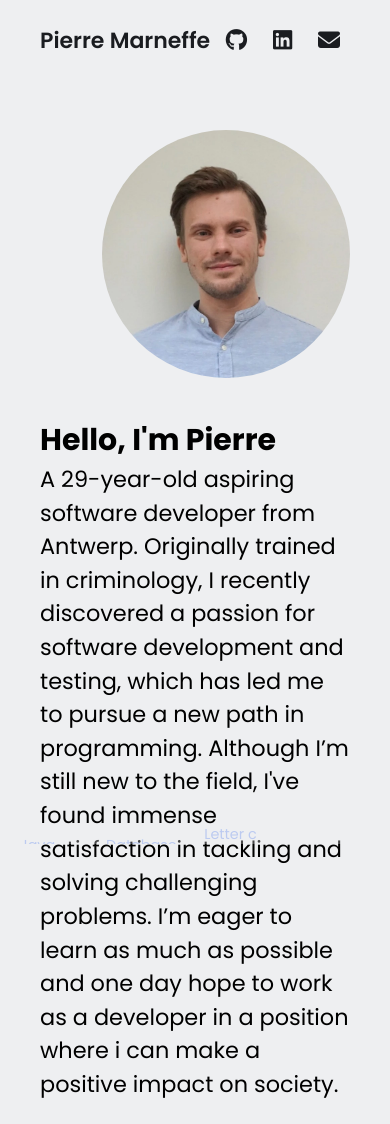
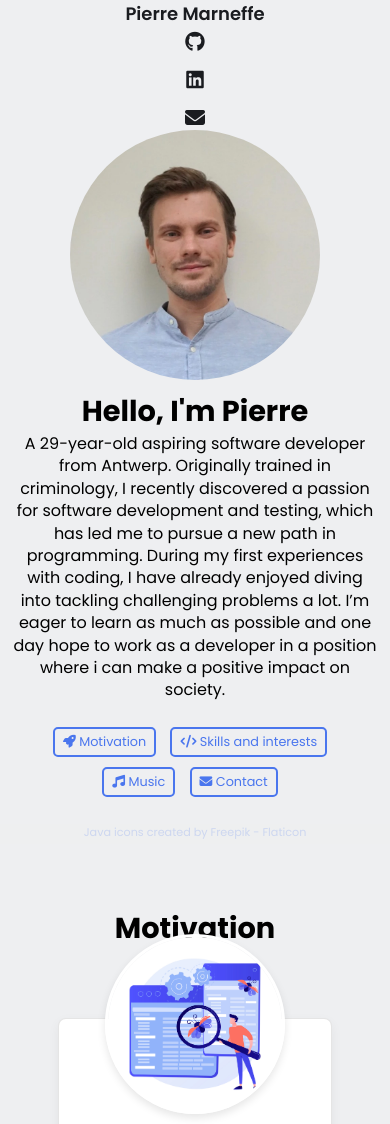
Before and after one commit to Cain9unit/Portfolio, a plain HTML site: page index.html in a window 390 px wide. Shown: the top 1124 px of the page. Drawn offline with Linux system fonts and the light colour scheme.

Commit message:
added functionality of the contact me form
also made the site more responsive for small phones and laptops. this still needs an update as the video overflows.

```diff
--- a/index.html
+++ b/index.html
@@ -47,9 +47,8 @@
                 <p>A 29-year-old aspiring software developer from Antwerp.
                     Originally trained in criminology, I recently discovered a passion for
                      software development and testing, which has led me to pursue a
-                     new path in programming. Although I’m still new to the field,
-                      I've found immense satisfaction in tackling and solving challenging
-                       problems. I’m eager to learn as much as possible and one day hope to work
+                     new path in programming.
+                     During my first experiences with coding, I have already enjoyed diving into tackling challenging problems a lot. I’m eager to learn as much as possible and one day hope to work
                        as a developer in a position where i can make a positive impact on society.
                 </p>
               <div class="links">
@@ -92,7 +91,7 @@
                 <div class="card">
                 <p> Though I didn’t land the job due to my lack of experience, the process inspired me to
                    earn an ISTQB certification and continue exploring software testing in-depth. I began networking
-                    with professionals in the field, and they encouraged me to look into <span>Campus 19</span>,
+                    with professionals in the field, and they encouraged me to look into <span> Campus 19</span>,
                      a free coding bootcamp.  Initially, the prospect of learning to code was intimidating-developers
                       had always seemed like the magicians of our time, and I questioned if I could keep up.
                        Still, I decided to take the leap, and <span>in September, I dedicated myself fully to
@@ -104,7 +103,9 @@
                 </div>
 
                 <div class="card">
-                <p>The intensive month-long “Piscine” was eye-opening. Coding was as challenging as I’d imagined, but also very rewarding. I studied alongside people from all backgrounds, tackling complex problems without any teachers to guide us. This experience showed me that with enough dedication and perseverance, I could master new skills—and, for the first time, I felt certain about the direction I wanted my career to take.
+                <p>The intensive month-long <span>“Piscine”</span> was eye-opening. Coding was as challenging as I’d imagined, but also very rewarding.
+                  I studied alongside people from all backgrounds, tackling complex problems without any teachers to guide us.
+                  This experience showed me that with enough <span>dedication and perseverance</span>, I could build these new skills—and, for the first time, <span>I felt certain about the direction I wanted my career to take.</span>
                 </p>
                   <div class="image-container">
                     <img src="images/team.webp" alt="Descriptive text" class="card-image">
@@ -112,7 +113,7 @@
                 </div>
 
                 <div class="card">
-                <p>Since October, I have been continuing my studies on my own through The Odin Project, though I miss the interaction with other students. This journey has been transformative, and I’m excited to continue developing my skills and connecting with others in the tech community.
+                <p>Since October, I have been continuing my studies on my own through The Odin Project, though I <span>miss the interaction with other students </span>. This journey has been transformative, and I’m excited to continue developing my skills and connecting with others in the tech community.
                 </p>
                   <div class="image-container">
                     <img src="images/solo.webp" alt="Descriptive text" class="card-image">
@@ -125,7 +126,7 @@
         <section id= "skills-link" class="skills-section">
           <h2>Skills and interests</h2>
           <div class="text">
-            In this section, I will cover what I have learned so far and what I plan to explore next. This isn’t a comprehensive list, but it gives a general idea of my roadmap on the journey to becoming a developer.
+            In this section, I will cover what I have learned so far and what I plan to explore next. This is not a comprehensive list, but it gives a general idea of my roadmap on the journey to becoming a developer.
           </div>
           <div class="cells">
             <div class="cell">
@@ -228,7 +229,7 @@
              I hope u enjoyed my first website. I am planning to update this as I learn more about web development. Feel free to contact me should you have any questions.
             </div>
 
-            <form>
+            <form action="https://formspree.io/f/mzzbggqy" method="POST" >
               <label for="name">Name</label>
               <input type="text" id="name">
 
--- a/styles.css
+++ b/styles.css
@@ -502,9 +502,129 @@ nav .right a span{
         height: auto;
       }
 }
+
 @media (max-width: 768px) {
-    .hobby-section {
-      flex-direction: column;
-      align-items: stretch;
+    .hero-section,
+    .motivation,
+    .skills-section {
+        padding: 0 20px;
     }
-  }
+
+    .hero-section {
+        flex-direction: column-reverse;
+        font-size: 1.3rem;
+        gap: 20px;
+    }
+
+    .hero-section .herotext h2 {
+        font-size: 2.2rem;
+    }
+
+    .hero-section .headshot img {
+        width: 80%;
+        max-width: 300px;
+    }
+
+    nav .right a {
+        font-size: 20px;
+        margin: 0 5px;
+    }
+
+    .motivation .text,
+    .skills-section .cells {
+        flex-direction: column;
+        align-items: center;
+    }
+}
+
+@media (max-width: 400px) {
+    /* Very narrow phones */
+    body {
+        padding: 0 10px; /* Reduce padding */
+    }
+
+    nav {
+        flex-direction: column;
+        align-items: center; /* Center the nav items */
+        padding: 0;
+    }
+
+    nav .left a {
+        font-size: 18px;
+    }
+
+    nav .right {
+        display: flex;
+        flex-direction: column;
+        align-items: center;
+        gap: 8px;
+        font-size: 16px;
+    }
+
+    /* Center the hero section and align text */
+    .hero-section {
+        padding: 0;
+        gap: 10px;
+        align-items: center;
+        text-align: center; /* Center text for narrow view */
+    }
+
+    .hero-section .herotext {
+        font-size: 1rem;
+    }
+
+    .hero-section .herotext h2 {
+        font-size: 1.8rem;
+    }
+
+    .hero-section .herotext p {
+        font-size: 1rem;
+        line-height: 1.4;
+    }
+
+    .hero-section .herotext .links a {
+        padding: 4px 8px;
+        font-size: 0.8rem;
+    }
+
+    .hero-section .headshot img {
+        width: 100%;
+        max-width: 250px; /* Smaller image for narrow screens */
+    }
+
+    /* Center motivation and skills sections */
+    .motivation,
+    .skills-section {
+        padding: 0;
+        text-align: center; /* Center text for narrow screens */
+    }
+
+    .motivation h2,
+    .skills-section h2 {
+        font-size: 1.8rem;
+    }
+
+    .skills-section .cells .cell {
+        width: 100%;
+        font-size: 1rem;
+        padding: 8px 10px;
+    }
+
+    /* Footer */
+    .footer {
+        height: 15px;
+        font-size: 0.7rem;
+        opacity: 0.2;
+    }
+
+    .footer:hover {
+        height: 50px;
+        padding: 10px;
+    }
+
+    .footer-content {
+        flex-direction: column;
+        align-items: center; /* Center footer content */
+        gap: 5px;
+    }
+}
```
